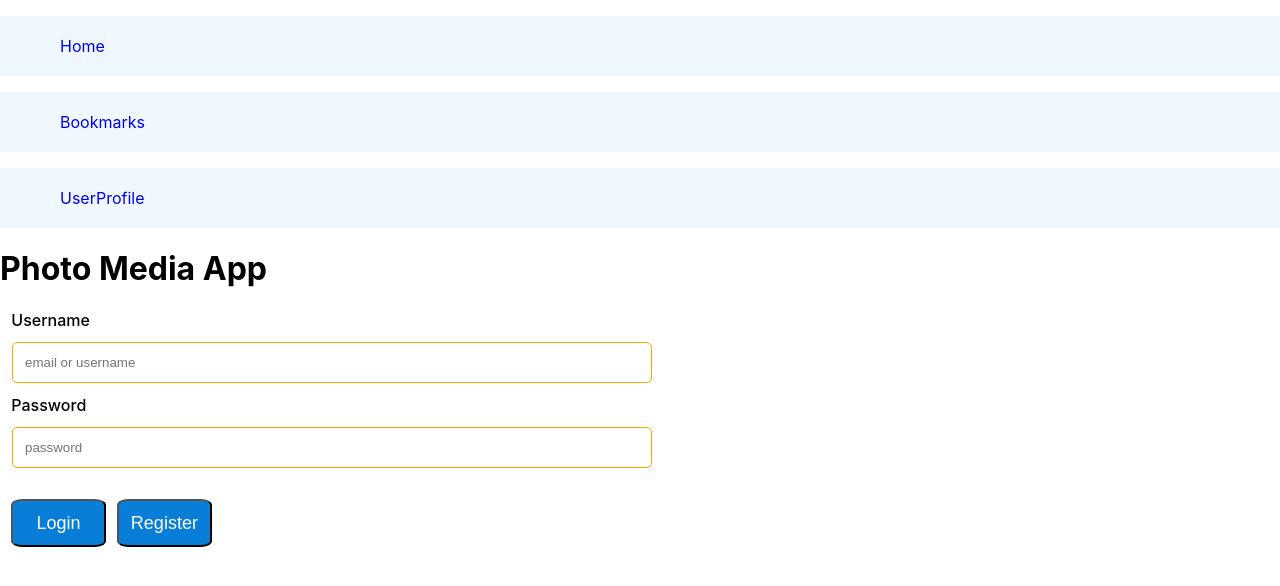
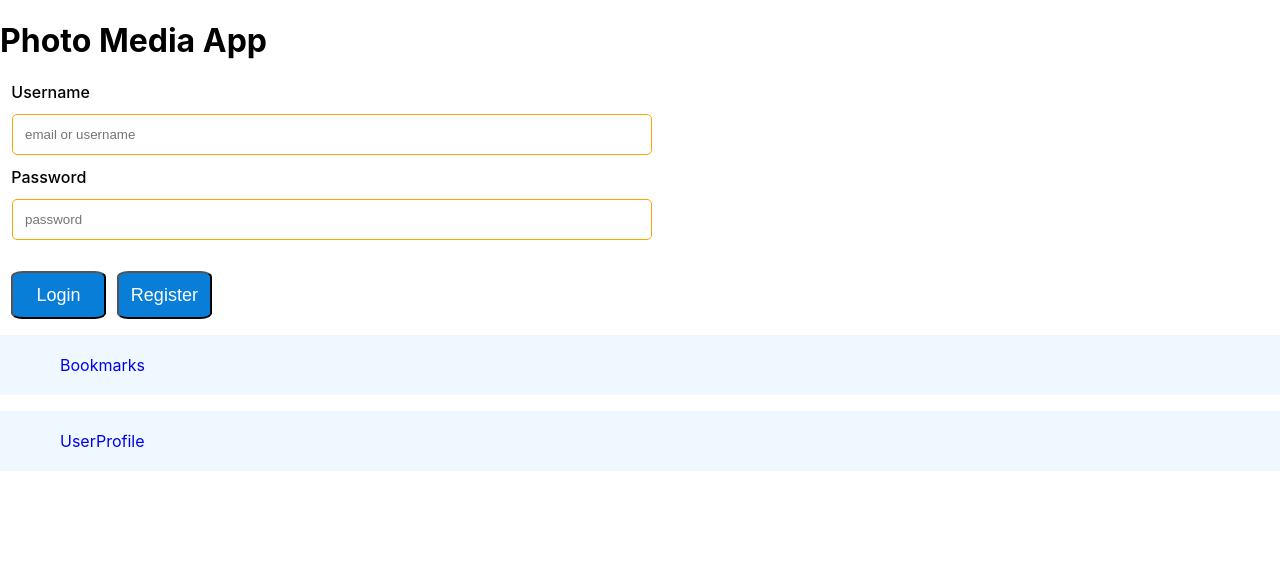
Before and after one commit to KevTheeDev/React-Photo-App, a React (Create React App) app: page / in a window 1280 px wide. Shown: the top 586 px of the page. Built offline with nearby package versions, Linux system fonts and the light colour scheme.

Commit message:
trying to get links to successfully naavigate from pg to pg, deleted content fron hm.js, added home/bookmakrs, and userprofile components to render method of App.js

```diff
--- a/src/App.js
+++ b/src/App.js
@@ -3,6 +3,9 @@ import NavigationBar from './component/NavigationBar.js';
 import Login from './component/Login.js';
 import Home from './component/Home.js';
 import UserProfile from './component/UserProfile.js';
+import Bookmarks from './component/Bookmarks.js';
+import { Route, BrowserRouter as Router, Link, Switch, } from 'react-router-dom';
+
 
 class App extends React.Component {
   constructor(props) {
@@ -16,7 +19,10 @@ class App extends React.Component {
       <div>
         <NavigationBar />
         <Login />
-    </div>
+        <Home />
+        <Bookmarks />
+        <UserProfile />
+</div>
     );
   }
 }
--- a/src/component/Bookmarks.js
+++ b/src/component/Bookmarks.js
@@ -5,7 +5,7 @@ function Bookmarks(){
     return(
         <React.Fragment>
             {/* <h3> Bookmarks </h3> */}
-                        <Router>
+            <Router>
                 <div>
                     <nav>
                         <ul className="navList">
--- a/src/component/Home.js
+++ b/src/component/Home.js
@@ -6,19 +6,6 @@ import { Route, BrowserRouter as Router, Link, Switch, } from 'react-router-dom'
 function Home(){
     return(
         <div>
-            {/* <h3> Home Page </h3> */}
-            <Router>
-                <div>
-                    <nav>
-                        <ul className="navList">
-                            <Link to="/Home"> <li> <a className="active"> Home </a></li></Link>
-                        </ul>
-                    </nav>
-                    <Switch>
-                        <Route exact path="/Home" component={Home} />
-                    </Switch>
-                </div>
-            </Router>
 
         </div>
     )
--- a/src/component/NavigationBar.css
+++ b/src/component/NavigationBar.css
@@ -1,6 +1,7 @@
 ul{
     list-style-type: none;
     overflow: hidden;
+    color: red;
 }
 
 li{
--- a/src/component/NavigationBar.js
+++ b/src/component/NavigationBar.js
@@ -16,9 +16,7 @@ class NavigationBar extends React.Component {
     render() {
         return (
             <div>
-                <Home />
-                <Bookmarks />
-                <UserProfile />
+
             </div>
 
          );
```
